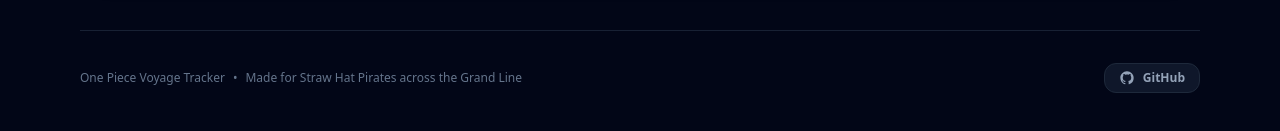
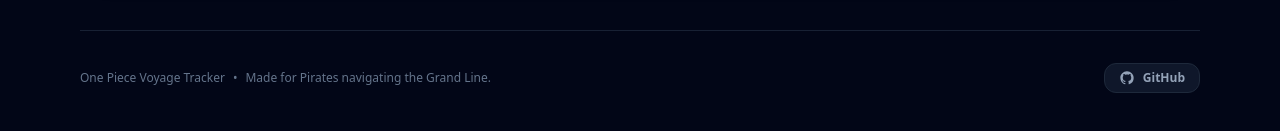
Before and after one commit to EY4O/One-Piece-Voyage-Tracker, a React (Vite) app: page / in a window 1280 px wide. Shown: the part 11070-11201 px from the top of the page. Built offline with nearby package versions, Linux system fonts and the light colour scheme.

Commit message:
Update OnePieceWatchOrder.jsx

```diff
--- a/src/OnePieceWatchOrder.jsx
+++ b/src/OnePieceWatchOrder.jsx
@@ -1915,7 +1915,7 @@ export default function App() {
           <div className="flex items-center gap-2">
             <span>One Piece Voyage Tracker</span>
             <span>&bull;</span>
-            <span>Made for Straw Hat Pirates across the Grand Line</span>
+            <span>Made for Pirates navigating the Grand Line.</span>
           </div>
 
           <div className="flex items-center gap-3">
```
